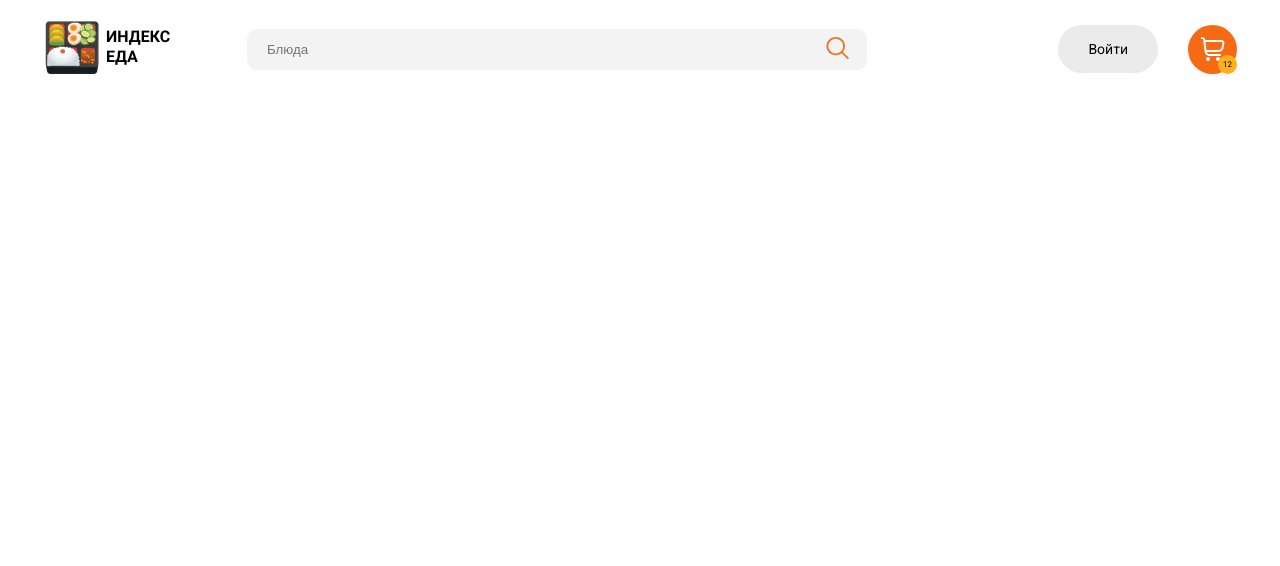
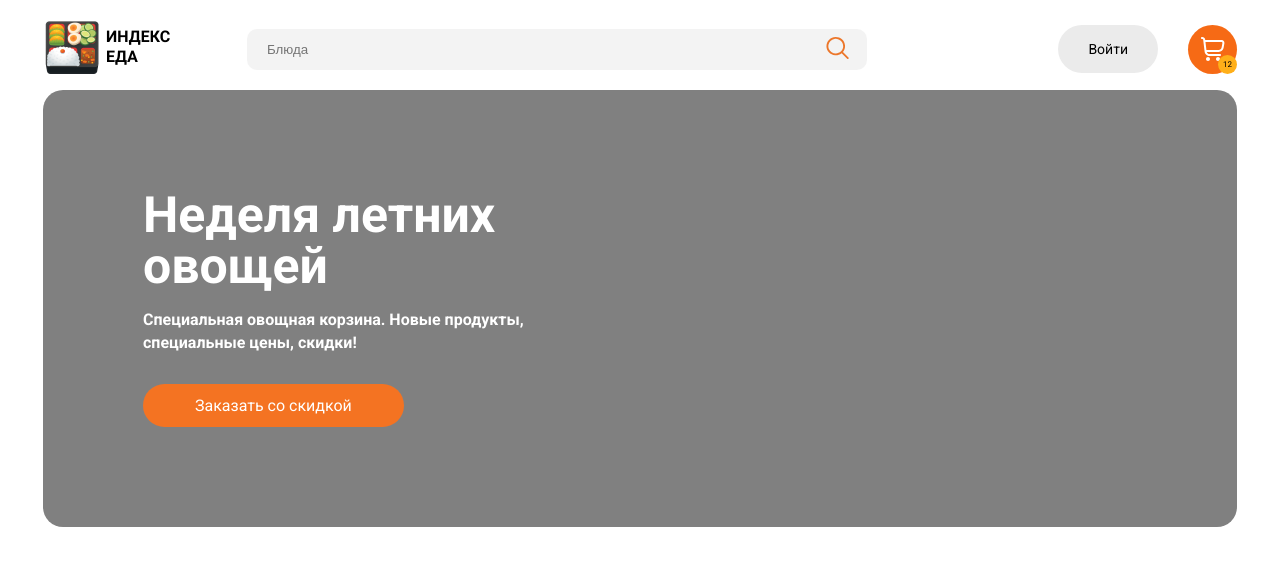
Before and after one commit to MskBog/index.eda, a plain HTML site: page index.html in a window 1280 px wide. Drawn offline with Linux system fonts and the light colour scheme.

Commit message:
Extension

```diff
--- a/css/style.css
+++ b/css/style.css
@@ -75,3 +75,42 @@ body {
 	padding: 5px;
 	border-radius: 50%;
 }
+
+.slide {
+	border-radius: 20px;
+	min-height: 400px;
+	display: flex;
+	align-items: center;
+	padding: 100px;
+}
+.slide-text-light {
+	background-color: grey;
+	color: white;
+}
+.slide-content {
+	max-width: 400px;
+}
+.slide-titel {
+	margin-top: 0;
+	margin-bottom: 15px;
+	font-weight: bold;
+	font-size: 50px;
+	line-height: 51px;
+}
+.slide-text {
+	font-weight: bold;
+	font-size: 16px;
+	line-height: 23px;
+	margin-bottom: 30px;
+}
+.button-primory {
+	background: #F47322;
+	color: #fff;
+}
+.button {
+	border-radius: 25px;
+	padding: 12px 52px;
+	display: inline-block;
+	text-decoration: none;
+
+}
--- a/index.html
+++ b/index.html
@@ -31,5 +31,17 @@
 				<span class="shopping-counter">12</span>
 			</a>
 		</header>
+		<main class="conteiner">
+			<div class="slider">
+				<div class="slide slide-text-light">
+					<div class="slide-content">
+						<h2 class="slide-titel">Неделя летних овощей</h2>
+						<p class="slide-text">Специальная овощная корзина. Новые продукты,
+							специальные цены, скидки!</p>
+							<a href="#" class="button button-primory">Заказать со скидкой</a>
+					</div>
+				</div>
+			</div>
+		</main>
 	</body>
 </html>
```
